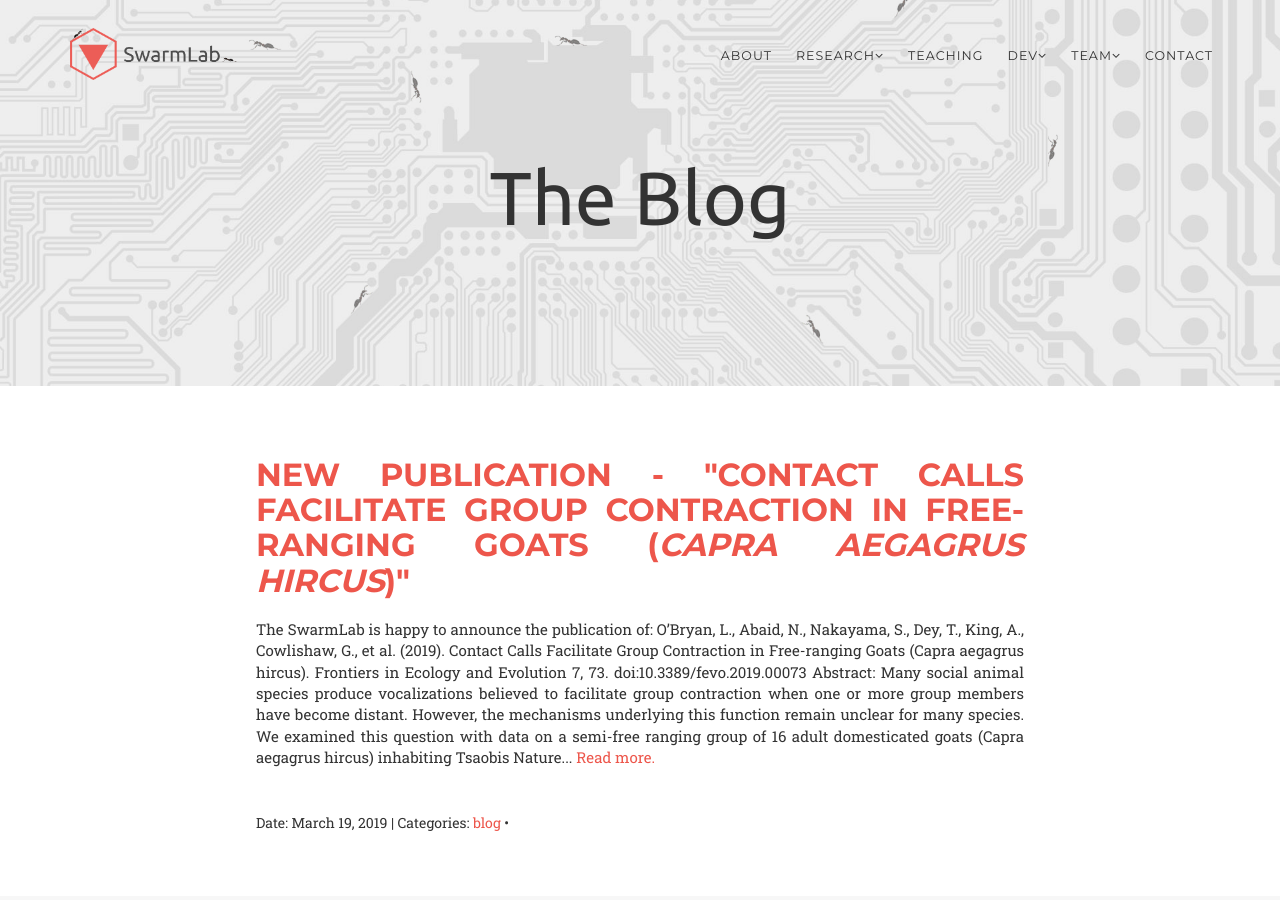
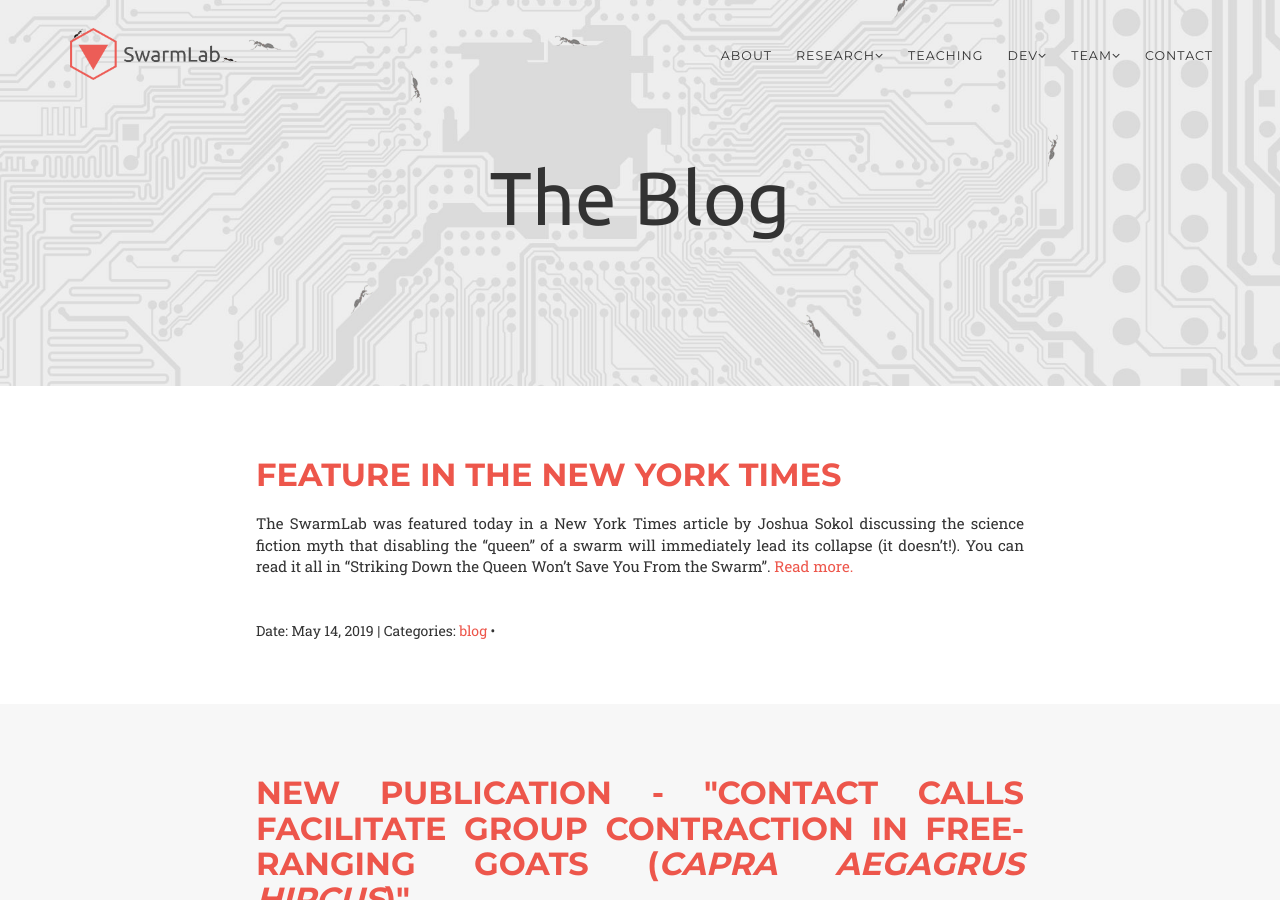
Before and after one commit to swarm-lab/swarm-lab.github.io.jekyll, a Jekyll site: the page built from blog/index.html, in a window 1280 px wide and 900 px high. Built offline with Jekyll 4.4.1, drawn with Linux system fonts in a browser that asks for light colours; nearby versions of some CDN libraries; some web fonts are replaced.

Commit message:
Updates website

```diff
--- a/_includes/nav_front.html
+++ b/_includes/nav_front.html
@@ -34,7 +34,7 @@
                     <ul class="dropdown-menu">
                         <li><a class="page-scroll" href="#research">Current research</a></li>
                         <li><a href="/publications/">Publication list</a></li>
-                        <!--<li><a href="/Funding/">Funding sources</a></li>-->
+                        <li><a href="/funding/">Funding sources</a></li>
                         <li><a href="/media/">In the media</a></li>
                         <!--<li><a href="/meetings/">Group meetings</a></li>-->
                     </ul>
--- a/_includes/nav_nofront.html
+++ b/_includes/nav_nofront.html
@@ -34,7 +34,7 @@
                     <ul class="dropdown-menu">
                         <li><a class="page-scroll" href="/#research">Current research</a></li>
                         <li><a href="/publications/">Publication list</a></li>
-                        <!--<li><a href="/Funding/">Funding sources</a></li>-->
+                        <li><a href="/funding/">Funding sources</a></li>
                         <li><a href="/media/">In the media</a></li>
                         <!--<li><a href="/meetings/">Group meetings</a></li>-->
                     </ul>
--- /dev/null
+++ b/_posts/2019-05-14-new-york-times.md
@@ -0,0 +1,13 @@
+---
+title: Feature in The New York Times
+date: 2019-05-14
+author: Simon Garnier
+layout: post
+type: post
+category:
+    - blog
+published: true
+
+---
+
+The SwarmLab was featured today in a New York Times article by [Joshua Sokol](https://joshuasokol.com/) discussing the science fiction myth that disabling the "queen" of a swarm will immediately lead its collapse (it doesn't!). You can read it all in ["Striking Down the Queen Won’t Save You From the Swarm"](https://www.nytimes.com/2019/05/14/science/hives-queens-science-fiction.html).
--- a/media/index.md
+++ b/media/index.md
@@ -66,6 +66,7 @@
 
 #### Magazines & Newspapers
 
+1. [Striking Down the Queen Won’t Save You From the Swarm](https://www.nytimes.com/2019/05/14/science/hives-queens-science-fiction.html) (The New York Times)
 1. [The Remarkable Self-Organization of Ants](http://www.simonsfoundation.org/quanta/20140409-the-remarkable-self-organization-of-ants/) (Quanta Magazine)
 1. [Do robot ants dream of electric crumbs?](http://www.latimes.com/news/science/sciencenow/la-sci-sn-ant-robots-20130327,0,4899210.story) (The Los Angeles Times)
 1. [Robot Ants Could Make Us More Efficient](http://newswatch.nationalgeographic.com/2013/03/29/robot-ants-could-make-us-more-efficient/) (National Geographic)
```
Also changed, not shown: funding/index.md (+1 -1 lines), publications/index.md (+2 -2 lines), img/posts/publications/scholar.svg, 2 other files.
